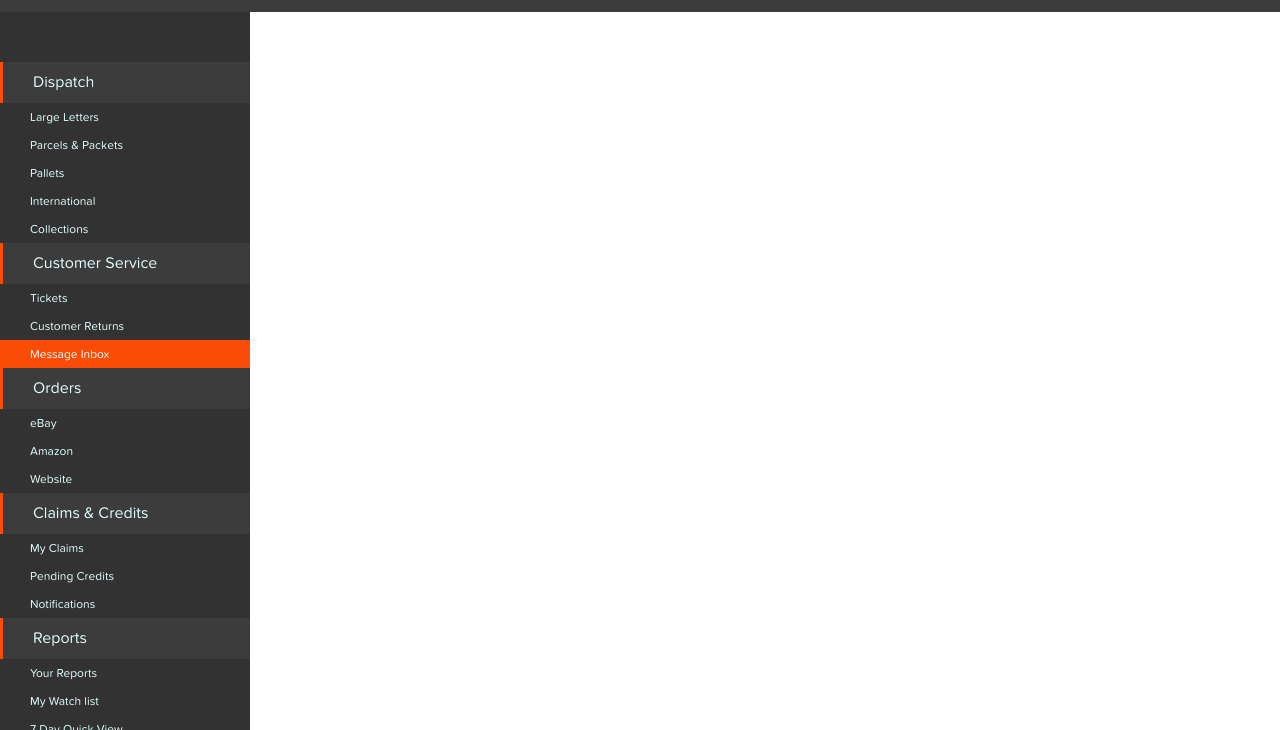
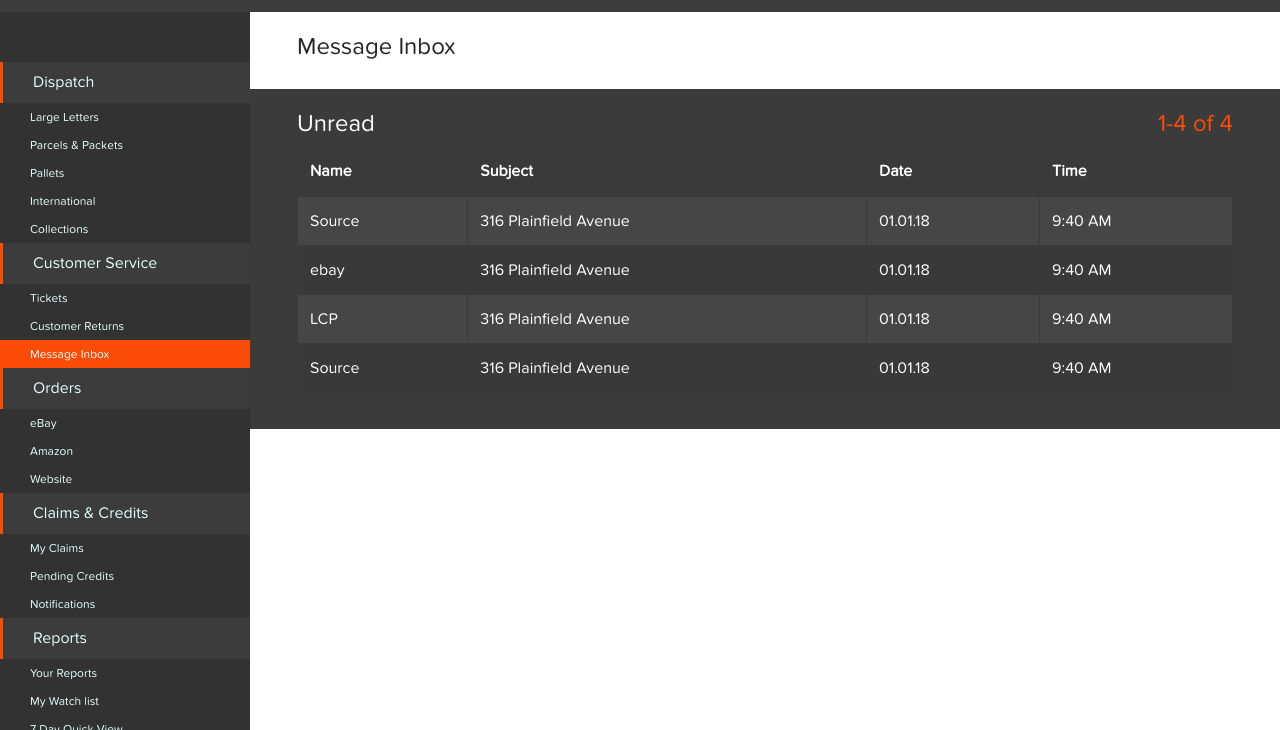
Before and after one commit to chagonzles/project-x, a plain HTML site: page index.html in a window 1280 px wide. Shown: the part 70-800 px from the top of the page. Drawn offline with Linux system fonts and the light colour scheme.

Commit message:
Add message inbox content - dark table

```diff
--- a/css/custom.css
+++ b/css/custom.css
@@ -1,4 +1,5 @@
 
+/* FONTS */
 @font-face {
     font-family: "ProximaSoft Regular";
     src: url("../fonts/ProximaSoft Regular.otf") format("opentype");
@@ -19,13 +20,29 @@
     src: url("../fonts/ProximaSoft Bold.otf") format("opentype");
 }
 
+div, span, ul, li, a {
+    font-family: 'ProximaSoft Regular';
+}
+
+/* GENERAL */
 body {
     margin: 0px;
     padding: 0px;
 }
 
-div, span, ul, li, a {
-    font-family: 'ProximaSoft Regular';
+.container-fluid {
+    padding-left: 0;
+}
+
+.btn-primary {
+    background: #fa4c06;
+    border: 1px solid #fa4c06;
+    border-radius: 0;
+    margin-left: -5px;
+}
+
+input.form-control {
+    border-radius: 0;
 }
 
 /* HEADER */
@@ -33,7 +50,6 @@ div, span, ul, li, a {
     background: #3c3c3c;
     padding: 15px 30px;
     margin-left: 0;
-    margin-right: 0;
 }
 
 .header > .col:first-child {
@@ -57,7 +73,6 @@ div, span, ul, li, a {
 .brand {
     visibility: hidden;
 }
-
 
 #logo {
     height: 50px;
@@ -86,6 +101,10 @@ div, span, ul, li, a {
 }
 
 /* SIDEBAR */
+.sidemenu-col {
+    padding-right: 0;
+}
+
 .nav-side-menu {
     overflow: auto;
     font-size: 12px;
@@ -178,6 +197,46 @@ div, span, ul, li, a {
     font-size: 16px;
 }
 
+/* CONTENT */
+.content-col {
+    padding-left: 30px;
+}
+
+.content-col > .row {
+    padding: 1.25rem 2rem;
+}
+
+.dark-row {
+    background: #3b3b3b;
+    color: #ffffff;
+}
+
+.table-dark {
+    color: #ffffff;
+    background: #3b3b3b;
+}
+
+.table-dark thead {
+    background: #3a3a3a;
+}
+
+.table-dark td, .table-dark th, .table-dark thead th {
+    border-color: #3b3939;
+}
+
+.table-dark .table-striped tbody tr:nth-of-type(odd) {
+    background: #474646;
+}
+
+.table-dark .table-striped tbody tr:nth-of-type(even) {
+    background: #3a3838;
+}
+
+h4.page-no {
+    color: #fa4c06;
+}
+
+/* MEDIA QUERIES */
 @media (max-width: 768px) {
     .nav-side-menu {
         position: relative;
@@ -229,6 +288,10 @@ div, span, ul, li, a {
     #settings-btn {
         margin-left: 0;
     }
+
+    .content-col > .row {
+        padding: 0.5rem 0;
+    }
 }
 
 @media (max-width: 767px) {
@@ -241,16 +304,8 @@ div, span, ul, li, a {
     .nav-side-menu .menu-list .menu-content {
         display: block;
     }
+
+    .sidemenu-col {
+        max-width: 250px;
+    }
 }
-
-.btn-primary {
-    background: #fa4c06;
-    border: 1px solid #fa4c06;
-    border-radius: 0;
-    margin-left: -5px;
-}
-
-
-input.form-control {
-    border-radius: 0;
-}
--- a/index.html
+++ b/index.html
@@ -12,7 +12,7 @@
     <link rel="stylesheet" href="https://stackpath.bootstrapcdn.com/font-awesome/4.7.0/css/font-awesome.min.css">
   </head>
   <body>
-
+    <div class="container-fluid">
       <div class="row header">
         <div class="col">
           <img src="img/logo.png" alt="" id="logo">
@@ -26,11 +26,12 @@
             <button type="button" name="" id="search-btn" class="btn btn-primary">GO</button>
             <i class="fa fa-cog" id="settings-btn"></i>
         </div>
-    </div>
+      </div><!-- /.row-header -->
+      <div class="row content">
+        <div class="col-md-12 col-lg-3 sidemenu-col">
           <div class="nav-side-menu">
             <div class="brand">Brand</div>
                 <i class="fa fa-bars fa-2x toggle-btn" data-toggle="collapse" data-target="#menu-content"></i>
-
                 <div class="menu-list">
                     <ul id="menu-content" class="menu-content collapse out">
                         <li  data-toggle="collapse" data-target="#dispatch" class="collapsed">
@@ -82,7 +83,70 @@
                         </ul>
                     </ul>
                 </div>
+          </div><!-- navside-menu -->
+        </div><!-- /.side-menu-col -->
+
+        <div class="col content-col">
+          <div class="row">
+            <div class="col">
+              <h4>Message Inbox</h4>
             </div>
+          </div>
+          <div class="row dark-row">
+            <div class="col">
+              <div class="row">
+                <div class="col">
+                  <h4>Unread</h4>
+                </div>
+                <div class="col">
+                  <h4 class="text-right page-no">1-4 of 4</h4>
+                </div>
+              </div>
+              <div class="table-dark table-responsive-sm">
+                <table class="table table-striped table-bordered">
+                  <thead>
+                    <tr>
+                      <th scope="col">Name</th>
+                      <th scope="col">Subject</th>
+                      <th scope="col">Date</th>
+                      <th scope="col">Time</th>
+                    </tr>
+                  </thead>
+                  <tbody>
+                    <tr>
+                      <td>Source</td>
+                      <td>316 Plainfield Avenue</td>
+                      <td>01.01.18</td>
+                      <td>9:40 AM</td>
+                    </tr>
+                    <tr>
+                      <td>ebay</td>
+                      <td>316 Plainfield Avenue</td>
+                      <td>01.01.18</td>
+                      <td>9:40 AM</td>
+                    </tr>
+                    <tr>
+                      <td>LCP</td>
+                      <td>316 Plainfield Avenue</td>
+                      <td>01.01.18</td>
+                      <td>9:40 AM</td>
+                    </tr>
+                    <tr>
+                      <td>Source</td>
+                      <td>316 Plainfield Avenue</td>
+                      <td>01.01.18</td>
+                      <td>9:40 AM</td>
+                    </tr>
+                  </tbody>
+                </table>
+              </div><!-- /.table-dark -->
+            </div>
+          </div><!-- /.dark-row unread row -->
+        </div><!-- /.content-col -->
+      </div><!-- /.row content -->
+    </div><!-- /.container-fluid -->
+
+
     <!-- Optional JavaScript -->
     <!-- jQuery first, then Popper.js, then Bootstrap JS -->
     <script src="js/jquery-3.3.1.slim.min.js"></script>
```
Lines whose indentation alone changed are shown as unchanged.
